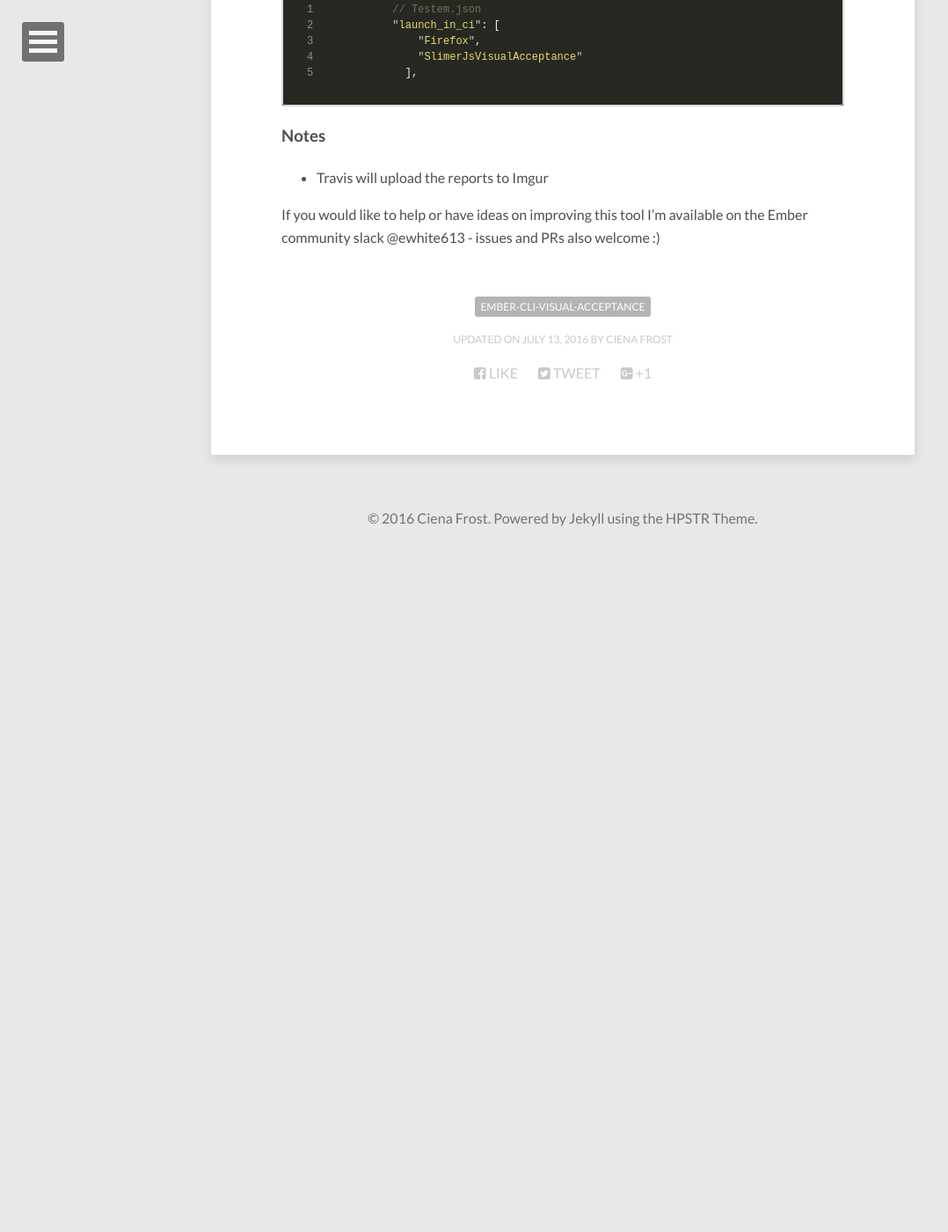
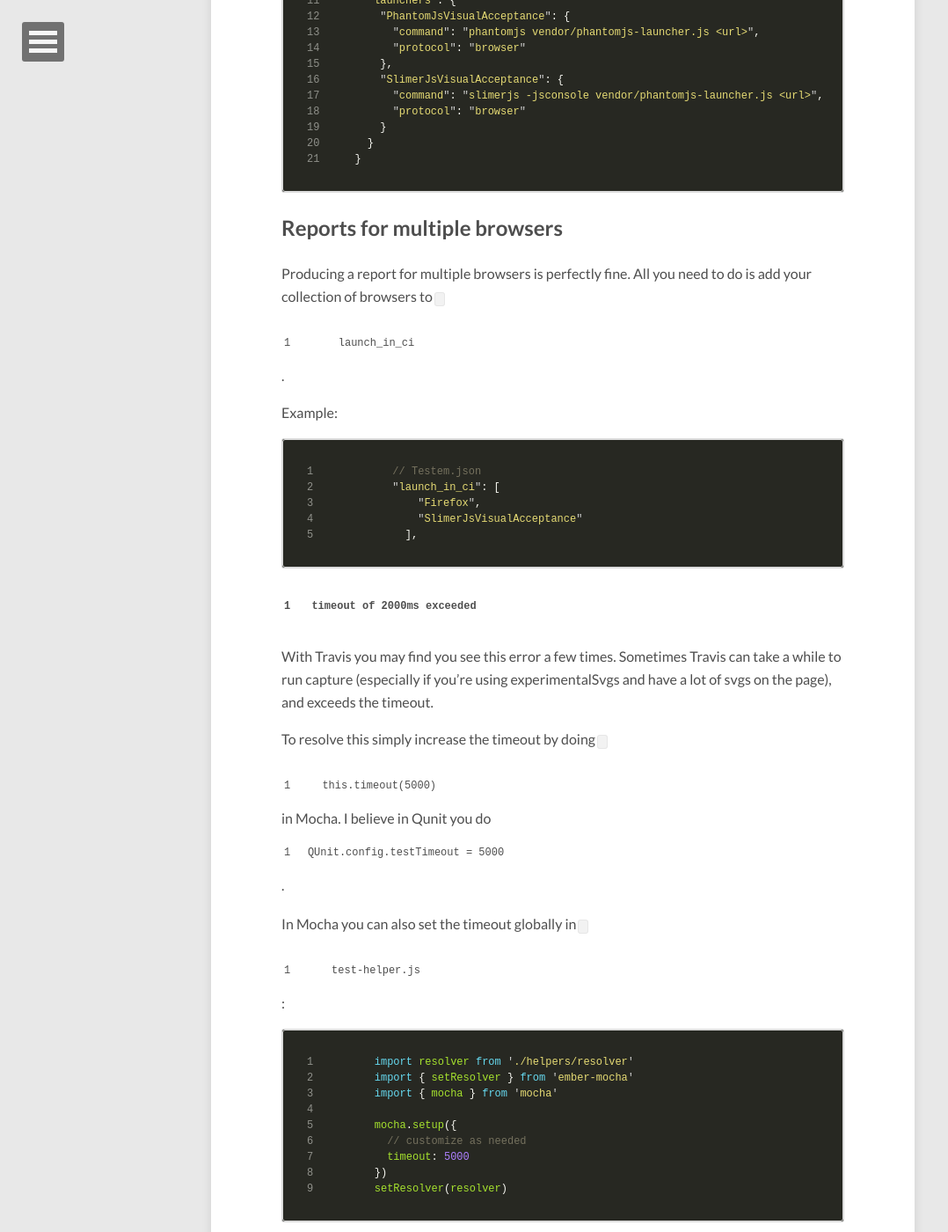
Before and after one commit to EWhite613/frost-blog-1, a Jekyll site: the page built from _posts/2016-05-09-using-visual-acceptance.md, in a window 1280 px wide and 1400 px high, scrolled down 8449 px. Shown: the whole window at 88% size, without its empty margins (0-1078 px from the left). Built offline with Jekyll 4.4.1, drawn with Linux system fonts in a browser that asks for light colours; nearby versions of some CDN libraries; before the commit the page ends 9079 px from its top, so only the background shows below that; some of the changed text lies outside the part shown.

Commit message:
Update blog with new ember visual acceptance

```diff
--- a/_posts/2016-05-09-using-visual-acceptance.md
+++ b/_posts/2016-05-09-using-visual-acceptance.md
@@ -3,7 +3,7 @@ layout: post
 title: Using Ember Visual Acceptance
 author: Eric White
 description: "Using ember-cli-visual-acceptance with ember-frost-file-picker"
-modified: 2016-07-13
+modified: 2016-07-15
 tags: [ember-cli-visual-acceptance]
 ---
 
@@ -94,12 +94,25 @@ test('positional parameter', function(assert) {
   this.set('markdown', '*hello world*');
   this.render(hbs`{{markdown-to-html markdown}}`);
   assert.equal(this.$('> *').html(), '<p><em>hello world</em></p>');
-  return capture('Markdown', null, null, 0.00, assert);
+  return capture('Markdown', null, null, 0.00, null, assert);
 });
 ~~~
 
 ### Larger frame
 In order to go beyond the default 640x340px dimensions you can supply the width and height to the capture function. The following shows an example to get a 1920x4041 container: `capture('<image-label>', 1920, 4041)`.
+
+### Targeting an element
+ember-cli-visual-acceptance also has the ability to target a specific element. Given a DOM element ember-cli-visual-acceptance will capture the specified element rather than the default `#ember-testing-container`. To target an element you must pass in the DOM element.
+
+#### Target with an id
+~~~javascript
+capture('Markdown', null, null, 0.00, document.getElementById('foo'));
+~~~
+
+#### Target with class selectors
+~~~javascript
+capture('drop-down-container', null, null, 0.00, this.$('.drop-down-container')[0])
+~~~
 
 # Setting up travis
 Replace `ember test` with `ember tva`. This command comes with `ember-cli-visual-acceptance` and provides the functionality for commenting  a report (Stored on Imgur) on a PR from the Travis build.
@@ -244,6 +257,25 @@ Example:
   ],
 ~~~
 
+## `timeout of 2000ms exceeded`
+With Travis you may find you see this error a few times. Sometimes Travis can take a while to run capture (especially if you're using experimentalSvgs and have a lot of svgs on the page), and exceeds the timeout.
+
+To resolve this simply increase the timeout by doing `this.timeout(5000)` in Mocha. I believe in Qunit you do `QUnit.config.testTimeout = 5000`.
+
+In Mocha you can also set the timeout globally in `test-helper.js`:
+
+~~~javascript
+import resolver from './helpers/resolver'
+import { setResolver } from 'ember-mocha'
+import { mocha } from 'mocha'
+
+mocha.setup({
+  // customize as needed
+  timeout: 5000
+})
+setResolver(resolver)
+~~~
+
 ### Notes
 * Travis will upload the reports to Imgur
 
```
Also changed, not shown: other parts of _posts/2016-05-09-using-visual-acceptance.md (+1 -1 lines).
